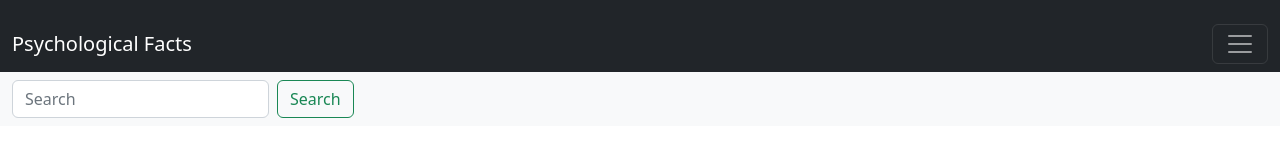
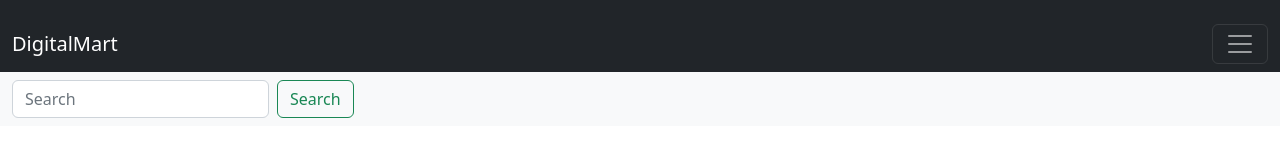
Before and after one commit to M-ZohaibAli/DigitalMart.github.io, a plain HTML site: page index.html in a window 1280 px wide. Drawn offline with nearby package versions, Linux system fonts and the light colour scheme.

Commit message:
Update index.html

```diff
--- a/index.html
+++ b/index.html
@@ -13,7 +13,7 @@
 
  <nav class="navbar navbar-dark bg-dark">
  <div class="container-fluid">
- <a class="navbar-brand" href="#">Psychological Facts</a>
+ <a class="navbar-brand" href="#">DigitalMart</a>
  <button class="navbar-toggler" type="button" data-bs-toggle="collapse" data-bs-target="#navbarNavDropdown" aria-controls="navbarNavDropdown" aria-expanded="false" aria-label="Toggle navigation">
  <span class="navbar-toggler-icon"></span>
  </button>
```
